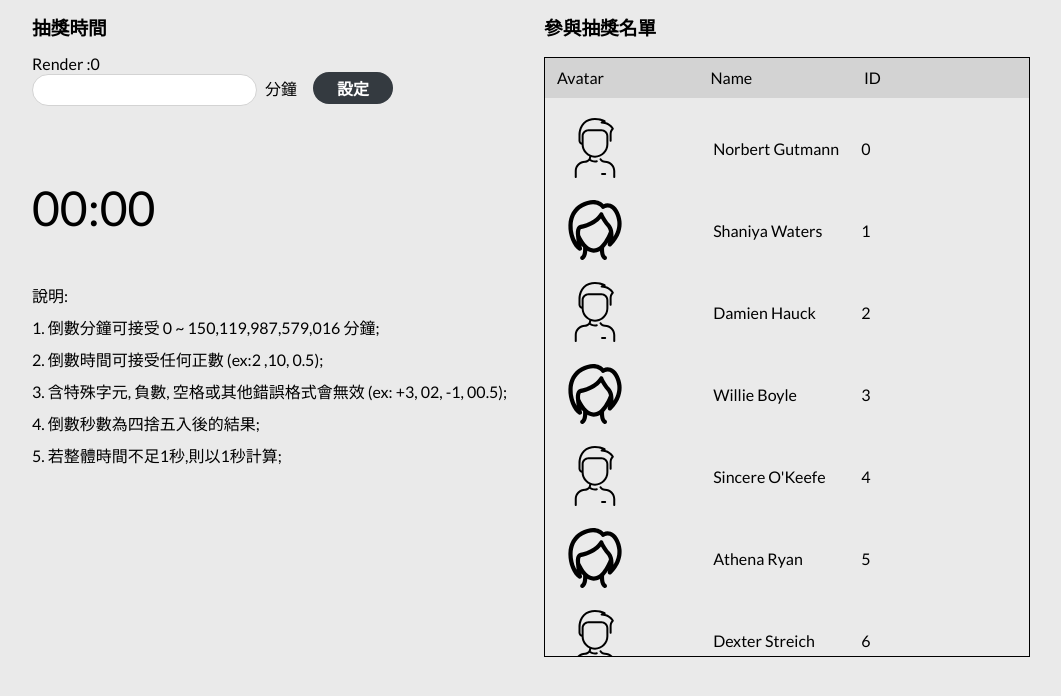
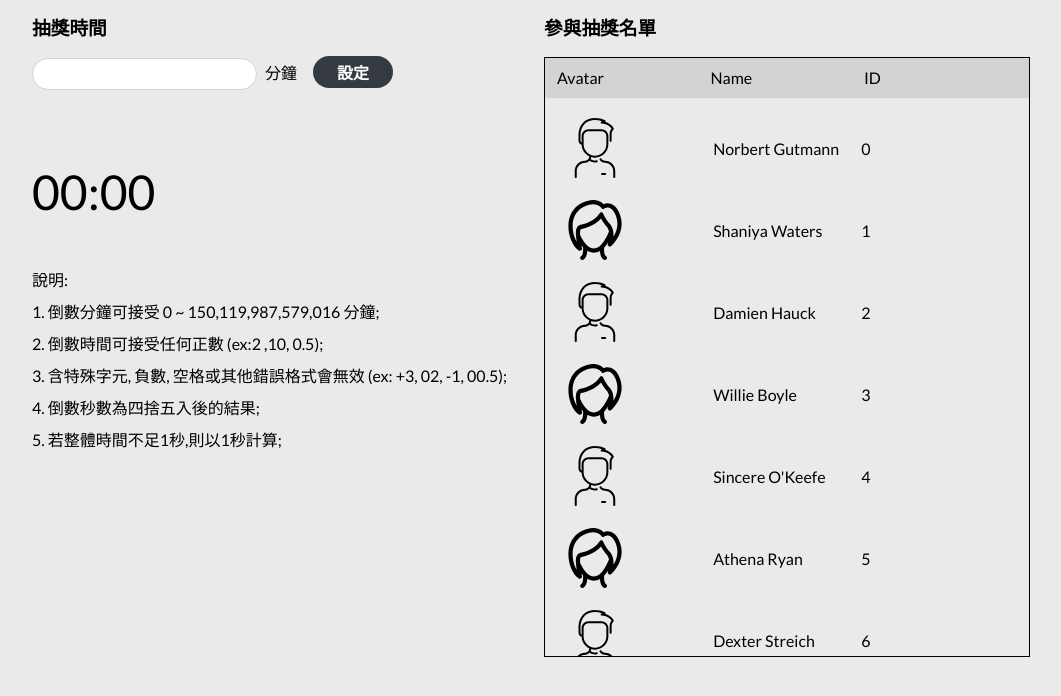
Before and after one commit to es6513/lucky-draw, a React (Create React App) app: page / in a window 1280 px wide. Shown: the top 696 px of the page, without its empty margins (96-1157 px from the left). Built offline with nearby package versions, Linux system fonts and the light colour scheme.

Commit message:
remove useless code

```diff
--- a/src/App.js
+++ b/src/App.js
@@ -1,10 +1,9 @@
-import React, { useCallback, useEffect, useRef } from "react";
-import { useSelector, useDispatch, shallowEqual } from "react-redux";
+import React from "react";
+import { useSelector } from "react-redux";
 import TimeControl from "containers/TimeControl";
 import AttendLists from "containers/AttendLists";
 import Result from "containers/Result";
 import "styles/main.scss";
-import Count from "components/Count";
 
 import { config } from "./config";
 const { css } = config;
--- a/src/components/Count/index.js
+++ /dev/null
@@ -1,14 +0,0 @@
-import React, { useState } from "react";
-import { PropTypes } from "prop-types";
-
-function Count() {
-  const [count, setCount] = useState(0);
-  return (
-    <div>
-      <button onClick={() => setCount((count) => count + 1)}>Add Count</button>
-      <div>{count}</div>
-    </div>
-  );
-}
-
-export default React.memo(Count);
--- a/src/components/Lightbox/index.js
+++ b/src/components/Lightbox/index.js
@@ -1,4 +1,4 @@
-import React, { useRef, useCallback } from "react";
+import React, { useRef } from "react";
 import { PropTypes } from "prop-types";
 import classnames from "classnames/bind";
 import HeadTitle from "../HeadTitle";
--- a/src/components/Lists/index.js
+++ b/src/components/Lists/index.js
@@ -3,6 +3,7 @@ import { PropTypes } from "prop-types";
 import Item from "./Item/index";
 
 function Lists({ className, children, ...restProps }) {
+  console.log("lists render");
   return (
     <ul className={className} {...restProps}>
       {children}
--- a/src/components/Timer/index.js
+++ b/src/components/Timer/index.js
@@ -19,7 +19,6 @@ function Timer({ timeupCallback }) {
   const refCountTime = useRef();
   const countdownTimer = useRef();
   const inputRef = useRef();
-  const render = useRef(0);
 
   //Timer Form
   const { register: formRegister, errors, handleSubmit } = useForm({
@@ -83,7 +82,6 @@ function Timer({ timeupCallback }) {
   ]);
   return (
     <div className={cx("timer")}>
-      <div>Render :{render.current++}</div>
       <form
         className={cx("timer-form")}
         onSubmit={handleSubmit(handleCountdownProcess)}
--- a/src/containers/Result/index.js
+++ b/src/containers/Result/index.js
@@ -1,4 +1,4 @@
-import React, { useCallback, useState } from "react";
+import React, { useCallback } from "react";
 import { useSelector, useDispatch } from "react-redux";
 import classnames from "classnames/bind";
 import { toggleShowResult } from "store/modules/result/actions";
```
